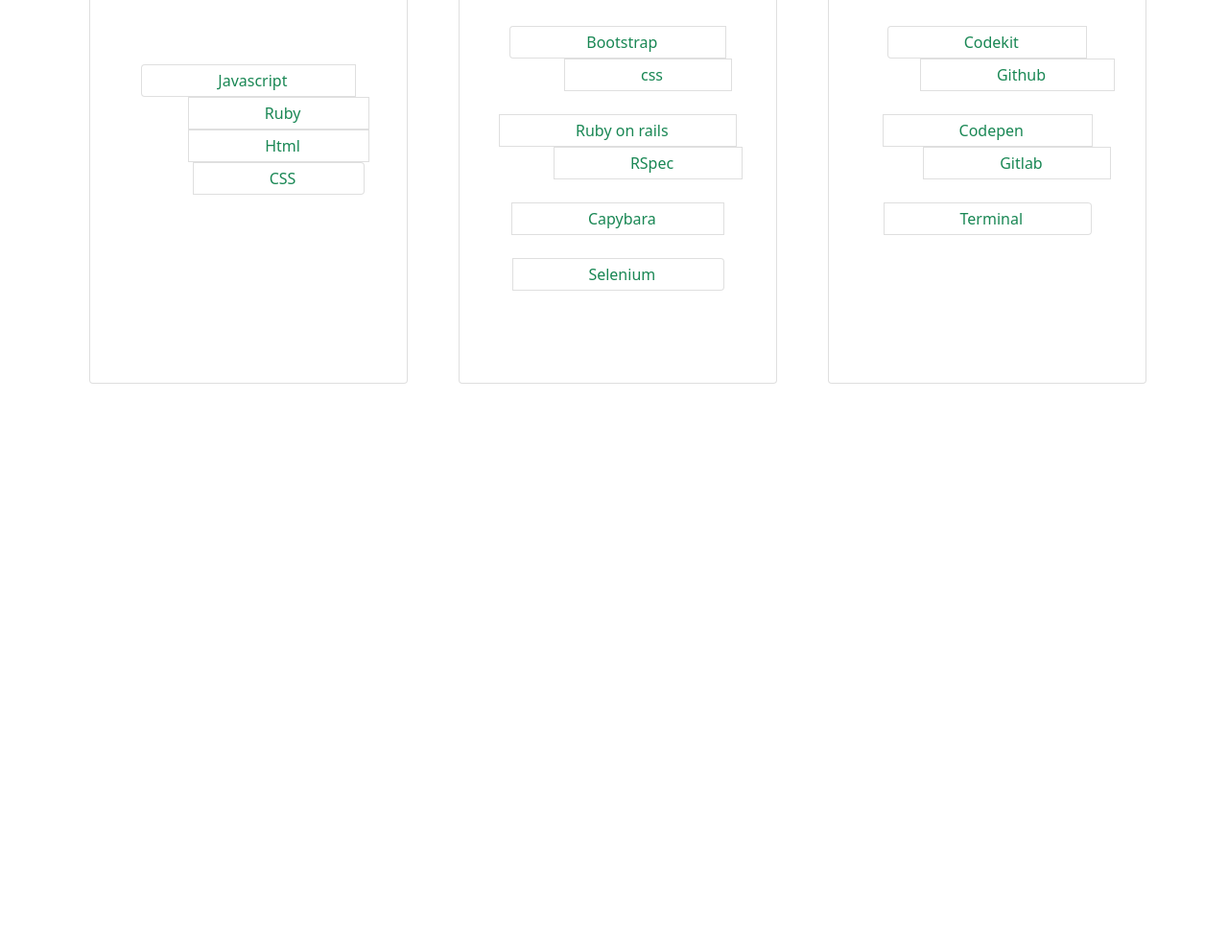
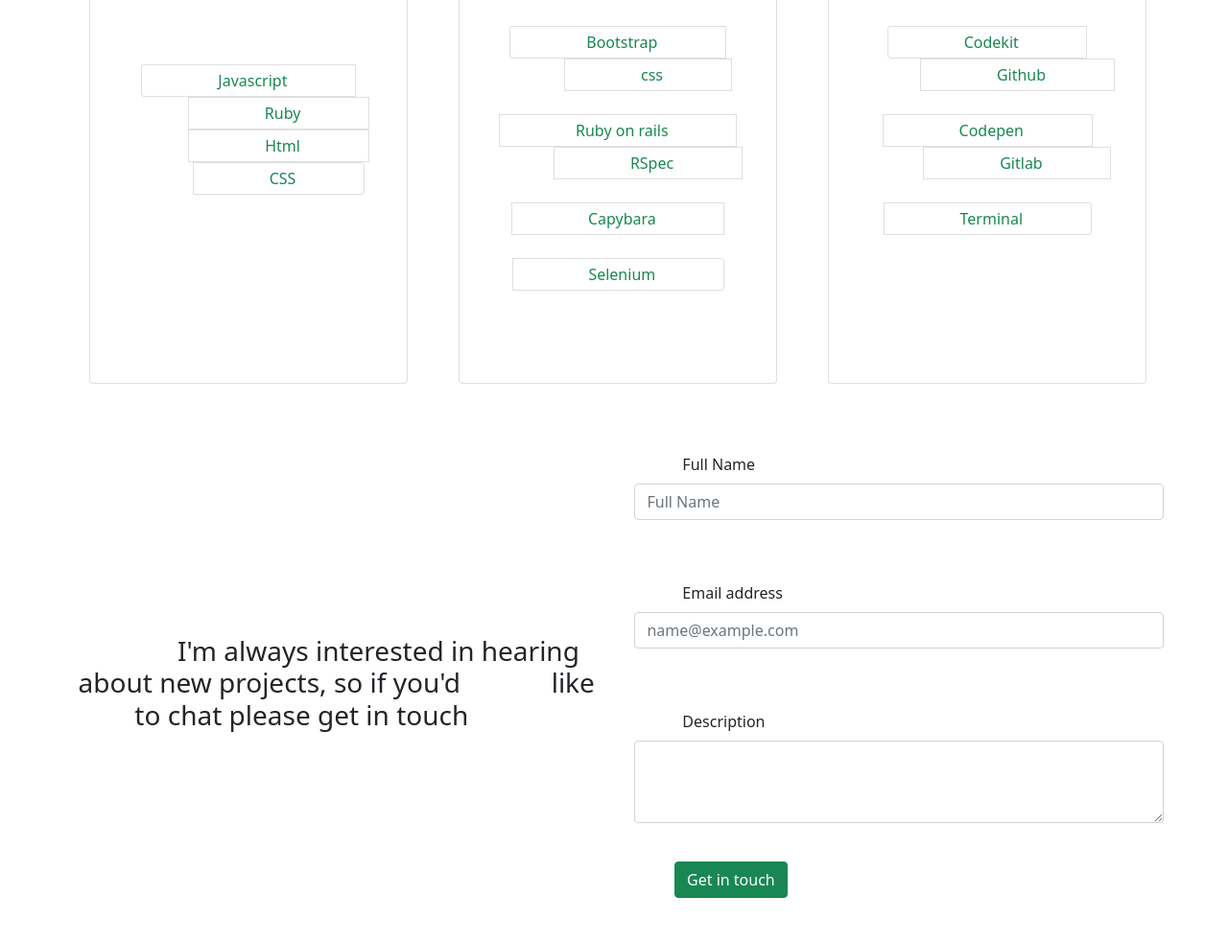
Before and after one commit to Fayob/microverse-bootstrap-project, a plain HTML site: page index.html in a window 1280 px wide. Shown: the part 2329-3313 px from the top of the page at 96% size. Before the commit the page ends 2777 px from the top, so only its background shows below. Drawn offline with nearby package versions, Linux system fonts and the light colour scheme.

Commit message:
add contact me section in index.html

```diff
--- a/index.html
+++ b/index.html
@@ -380,10 +380,50 @@
                 </div>
               </section>
 
+        <section id="contact_me" class="d-flex mx-5">
+                  <div class="text-center align-self-center" style="width: 50%">
+                    <p class="h3">
+                      I'm always interested in hearing about new projects, so if you'd
+                      like to chat please get in touch
+                    </p>
+                  </div class="border border-success border-5" >
+                  <div class="ms-2"style="width: 50%;">
+                    <div class="mb-3">
+                      <label for="exampleFormControlInput1" class="form-label"
+                        >Full Name</label
+                      >
+                      <input
+                        type="text"
+                        class="form-control"
+                        id="exampleFormControlInput1"
+                        placeholder="Full Name"
+                      />
+                    </div>
+                    <div class="mb-3">
+                      <label for="exampleFormControlInput1" class="form-label"
+                        >Email address</label
+                      >
+                      <input
+                        type="email"
+                        class="form-control"
+                        id="exampleFormControlInput1"
+                        placeholder="name@example.com"
+                      />
+                    </div>
+                    <div class="mb-3">
+                      <label for="exampleFormControlTextarea1" class="form-label"
+                        >Description</label
+                      >
+                      <textarea
+                        class="form-control"
+                        id="exampleFormControlTextarea1"
+                        rows="3"
+                      ></textarea>
+                    </div>
+                    <button class="btn btn-success mb-5">Get in touch</button>
+                  </div>
+                </section>
       </div>
-
-
-
     <script
       src="https://cdn.jsdelivr.net/npm/bootstrap@5.0.2/dist/js/bootstrap.bundle.min.js"
       integrity="sha384-MrcW6ZMFYlzcLA8Nl+NtUVF0sA7MsXsP1UyJoMp4YLEuNSfAP+JcXn/tWtIaxVXM"
```
